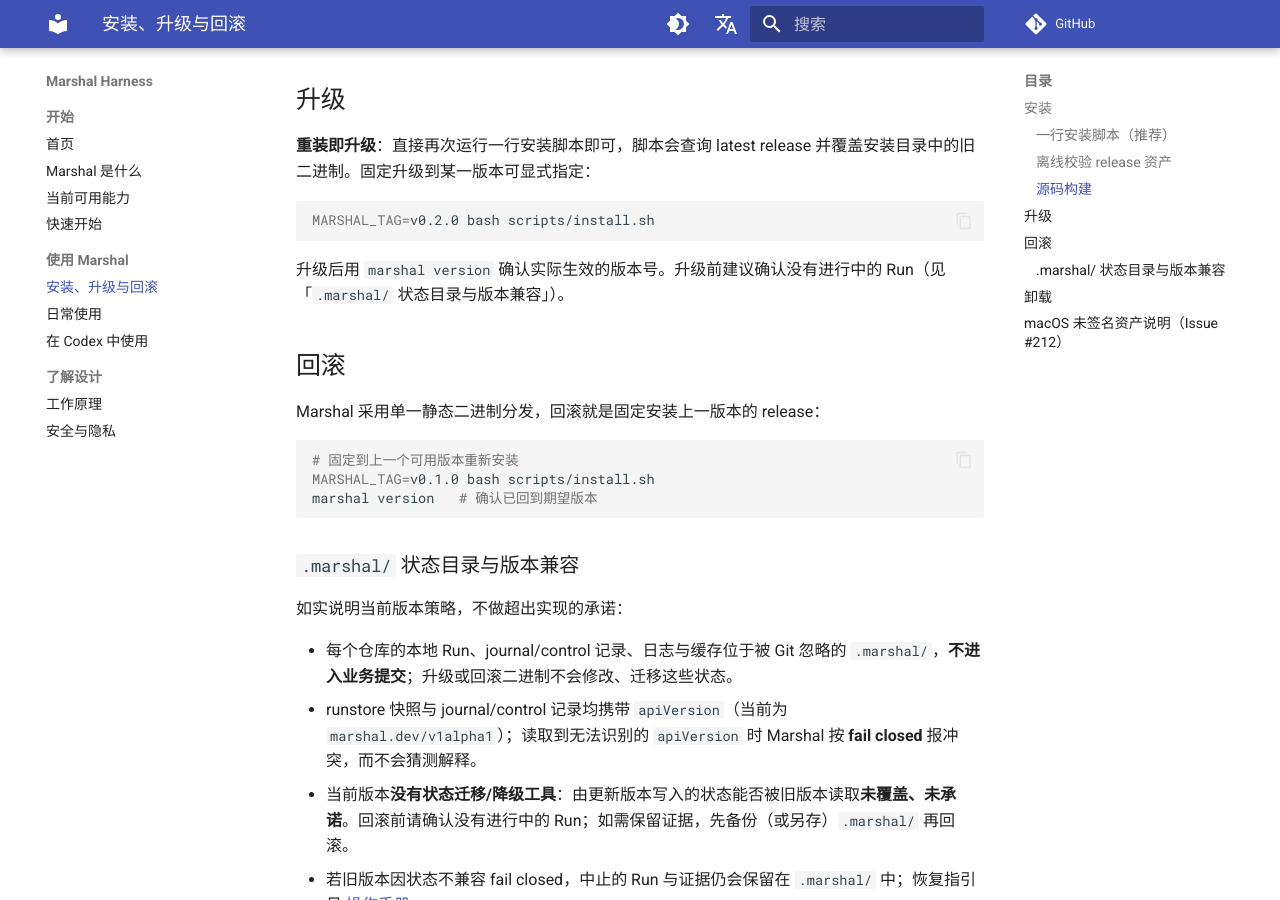
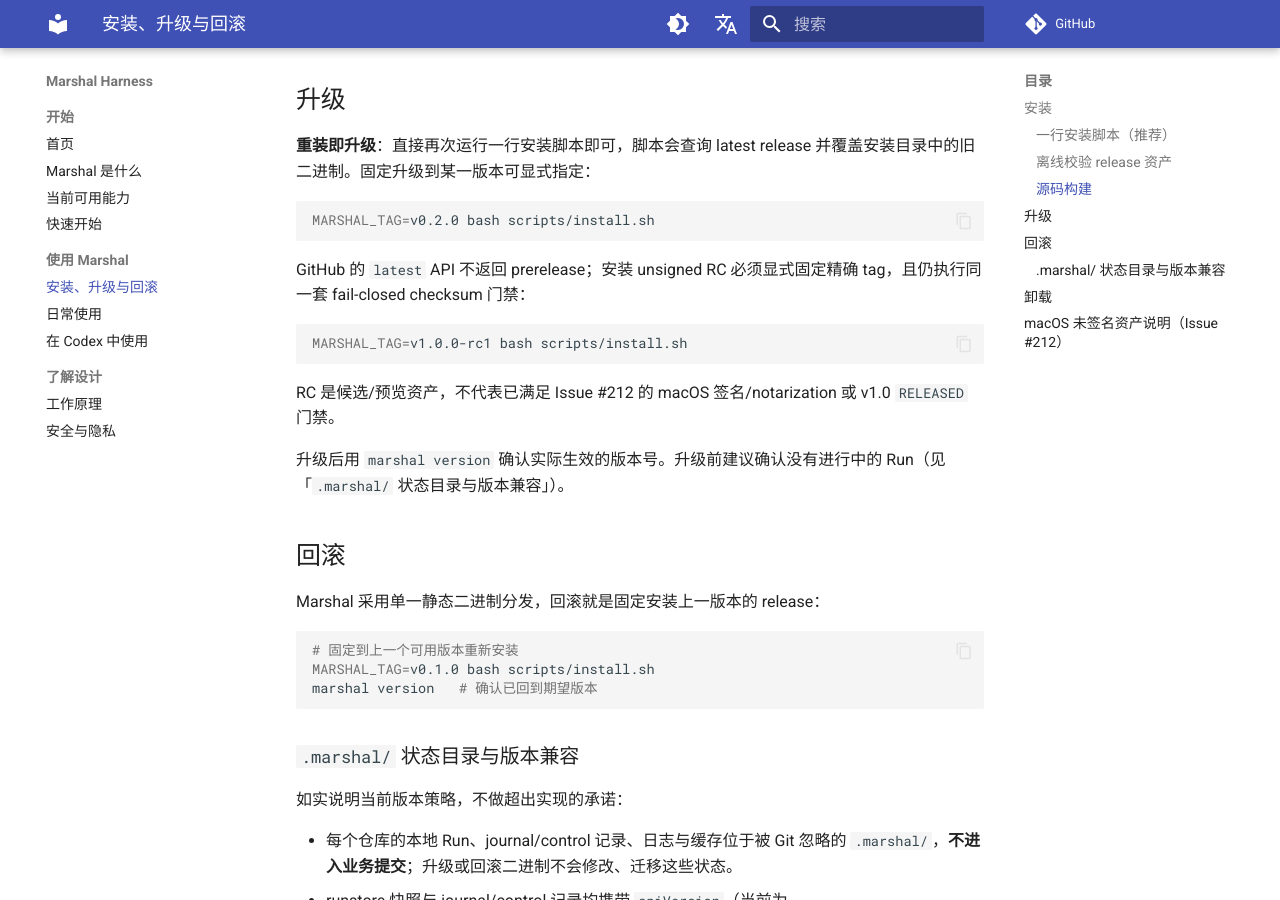
Before and after one commit to chiga0/marshal-harness, an MkDocs documentation site: the page built from docs/install-and-upgrade.md, in a window 1280 px wide and 900 px high, scrolled down 1346 px. Built offline with MkDocs 1.6.1 and Material for MkDocs 9.7.7, drawn with Linux system fonts in a browser that asks for light colours; comment, search, counter and statistics services are not loaded; some of the changed text lies outside the part shown.

Commit message:
fix(release): make RC artifacts and installs fail closed

````diff
--- a/docs/install-and-upgrade.md
+++ b/docs/install-and-upgrade.md
@@ -15,7 +15,7 @@
 
 1. 检测平台（`darwin|linux` × `amd64|arm64`）；
 2. 查询 latest release，存在平台匹配资产（`marshal_<version>_<os>_<arch>`）时用 `curl -fsSL` 下载预编译二进制；
-3. release 附带 `SHA256SUMS` 时强制校验 sha256，**校验失败即中止安装**；未附带时告警并跳过校验；
+3. 强制下载并校验 `SHA256SUMS`；清单缺失、目标条目不是唯一一项或 sha256 不匹配时均 **fail closed**，不会安装已下载资产，也不会把该失败静默降级为源码构建；
 4. 无匹配资产或下载失败时回退源码构建（见下节）；
 5. 安装到 `~/.local/bin`（可用 `MARSHAL_INSTALL_DIR` 覆盖），完成后自动运行 `marshal version` 自检并输出下一步指引（`marshal init` / `marshal doctor`）。
 
@@ -53,6 +53,14 @@
 ```bash
 MARSHAL_TAG=v0.2.0 bash scripts/install.sh
 ```
+
+GitHub 的 `latest` API 不返回 prerelease；安装 unsigned RC 必须显式固定精确 tag，且仍执行同一套 fail-closed checksum 门禁：
+
+```bash
+MARSHAL_TAG=v1.0.0-rc1 bash scripts/install.sh
+```
+
+RC 是候选/预览资产，不代表已满足 Issue #212 的 macOS 签名/notarization 或 v1.0 `RELEASED` 门禁。
 
 升级后用 `marshal version` 确认实际生效的版本号。升级前建议确认没有进行中的 Run（见「`.marshal/` 状态目录与版本兼容」）。
 
````
Also changed, not shown: docs/development.md (+4 -2 lines), docs/v1.0-rc-prerelease-verification.md (+2 -0 lines), 5 other files.
